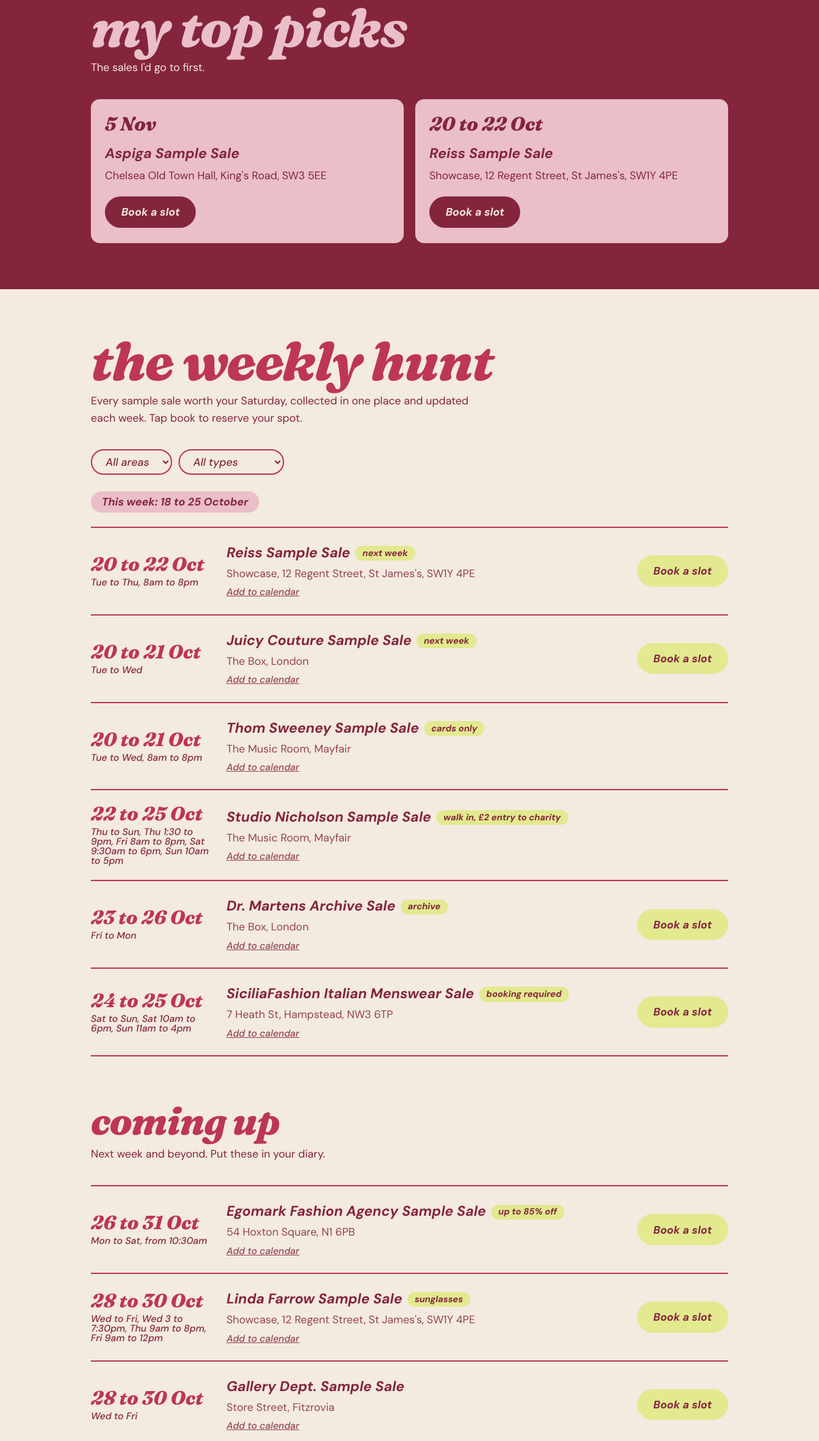
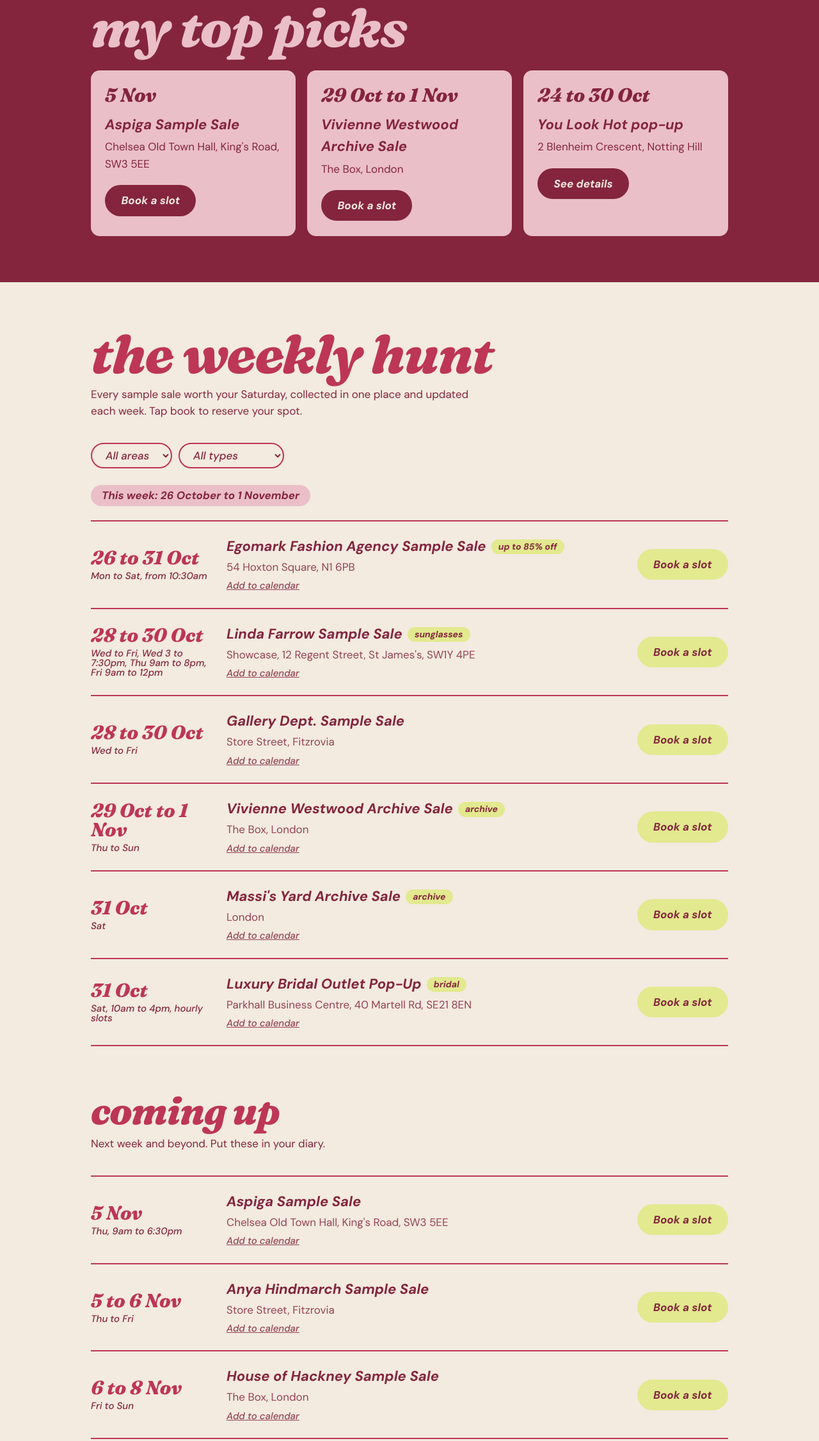
Before and after one commit to elishevastanton1-glitch/ditsyhunt, a plain HTML site: page index.html in a window 1280 px wide. Shown: the part 846-3098 px from the top of the page at 64% size. Drawn offline with Linux system fonts and the light colour scheme; a web font is replaced by a local one.

Commit message:
Add files via upload

```diff
--- a/index.html
+++ b/index.html
@@ -152,7 +152,6 @@
 
 <section class="picks" id="picks"><div class="wrap">
   <h2>my top picks</h2>
-  <p class="sub">The sales I'd go to first.</p>
   <div class="pgrid" id="picksGrid"></div>
 </div></section>
 
@@ -229,28 +228,31 @@
 
 <script>
 /* ============ EDIT THIS EACH WEEK ============ */
-const WEEK_LABEL = "This week: 18 to 25 October";
+const WEEK_LABEL = "This week: 26 October to 1 November";
 const SALES = [
-  {day:"Tue to Thu", date:"20 to 22 Oct", time:"8am to 8pm", brand:"Reiss Sample Sale", area:"central", kinds:["womenswear","menswear"], place:"Showcase, 12 Regent Street, St James's, SW1Y 4PE", tag:"next week", link:"https://www.showcase.co/event/reiss-oct26-uk-rs/attend"},
-  {day:"Tue to Wed", date:"20 to 21 Oct", time:"", brand:"Juicy Couture Sample Sale", area:"", kinds:["womenswear"], place:"The Box, London", tag:"next week", link:"https://thebox-london.com/products/juicy-couture-sample-sale"},
-  {day:"Tue to Wed", date:"20 to 21 Oct", time:"8am to 8pm", brand:"Thom Sweeney Sample Sale", area:"central", kinds:["menswear"], place:"The Music Room, Mayfair", tag:"cards only", link:""},
-  {day:"Thu to Sun", date:"22 to 25 Oct", time:"Thu 1:30 to 9pm, Fri 8am to 8pm, Sat 9:30am to 6pm, Sun 10am to 5pm", brand:"Studio Nicholson Sample Sale", area:"central", kinds:["womenswear","menswear","shoes"], place:"The Music Room, Mayfair", tag:"walk in, £2 entry to charity", link:""},
-  {day:"Fri to Mon", date:"23 to 26 Oct", time:"", brand:"Dr. Martens Archive Sale", area:"", kinds:["shoes","archive"], place:"The Box, London", tag:"archive", link:"https://thebox-london.com/products/2610-dm"},
-  {day:"Sat to Sun", date:"24 to 25 Oct", time:"Sat 10am to 6pm, Sun 11am to 4pm", brand:"SiciliaFashion Italian Menswear Sale", area:"north", kinds:["menswear"], place:"7 Heath St, Hampstead, NW3 6TP", tag:"booking required", link:"https://www.eventbrite.com/e/siciliafashion-exclusive-italian-menswear-sample-sale-hampstead-tickets-2002388962289"},
-];
-const UPCOMING = [
   {day:"Mon to Sat", date:"26 to 31 Oct", time:"from 10:30am", brand:"Egomark Fashion Agency Sample Sale", area:"east", kinds:["womenswear","menswear"], place:"54 Hoxton Square, N1 6PB", tag:"up to 85% off", link:"https://www.eventbrite.com/e/sample-sale-egomark-fashion-agency-tickets-2003199815573"},
   {day:"Wed to Fri", date:"28 to 30 Oct", time:"Wed 3 to 7:30pm, Thu 9am to 8pm, Fri 9am to 12pm", brand:"Linda Farrow Sample Sale", area:"central", kinds:["accessories"], place:"Showcase, 12 Regent Street, St James's, SW1Y 4PE", tag:"sunglasses", link:"https://www.showcase.co/event/linda-farrow-oct26-uk-rs/"},
   {day:"Wed to Fri", date:"28 to 30 Oct", time:"", brand:"Gallery Dept. Sample Sale", area:"central", kinds:[], place:"Store Street, Fitzrovia", tag:"", link:"https://thebox-london.com/products/2610-gd"},
   {day:"Thu to Sun", date:"29 Oct to 1 Nov", time:"", brand:"Vivienne Westwood Archive Sale", area:"", kinds:["archive"], place:"The Box, London", tag:"archive", link:"https://thebox-london.com/products/2610-vw"},
   {day:"Sat", date:"31 Oct", time:"", brand:"Massi's Yard Archive Sale", area:"", kinds:["menswear","archive"], place:"London", tag:"archive", link:"https://www.eventbrite.co.uk/d/united-kingdom--london/sample-sale/"},
   {day:"Sat", date:"31 Oct", time:"10am to 4pm, hourly slots", brand:"Luxury Bridal Outlet Pop-Up", area:"south", kinds:["bridal"], place:"Parkhall Business Centre, 40 Martell Rd, SE21 8EN", tag:"bridal", link:"https://www.eventbrite.co.uk/e/luxury-bridal-outlet-pop-up-sample-sale-tickets-2002892741105"},
+];
+const UPCOMING = [
   {day:"Thu", date:"5 Nov", time:"9am to 6:30pm", brand:"Aspiga Sample Sale", area:"west", kinds:["womenswear"], place:"Chelsea Old Town Hall, King's Road, SW3 5EE", tag:"", link:"https://www.eventbrite.co.uk/e/aspiga-sample-sale-tickets-2003197408373"},
+  {day:"Thu to Fri", date:"5 to 6 Nov", time:"", brand:"Anya Hindmarch Sample Sale", area:"central", kinds:["accessories"], place:"Store Street, Fitzrovia", tag:"", link:"https://thebox-london.com/products/2611-ah"},
+  {day:"Fri to Sun", date:"6 to 8 Nov", time:"", brand:"House of Hackney Sample Sale", area:"", kinds:[], place:"The Box, London", tag:"", link:"https://thebox-london.com/products/2611-hoh"},
   {day:"", date:"6 to 8 Nov", time:"Fri 12 to 7pm, Sat 11 to 4pm, Sun 11 to 2pm", brand:"The Great Divide Sample Sale", area:"east", kinds:[], place:"Unit 4 Tanners Yard, 1-3 Treadway St, E2 6QB", tag:"cash preferred", link:"https://www.eventbrite.co.uk/e/the-great-divide-sample-sale-frizmworks-pendleton-dubbleware-more-tickets-2002629981183"},
+  {day:"Sat to Sun", date:"7 to 8 Nov", time:"", brand:"Shrimps, Aligne & Neous Sample Sale", area:"central", kinds:["womenswear"], place:"Store Street, Fitzrovia", tag:"", link:"https://thebox-london.com/products/2611-san"},
 ];
 const SUBSTACK_URL = "https://ditsyhunt.substack.com/"; // paste your Substack link here when it is ready
 const SUBMIT_LINK = "https://docs.google.com/forms/d/e/1FAIpQLScpoGth3Eqv2leL50pmNeCI43DKx7j7wrDVdazpTfK-wgGE6A/viewform";
 const PAST = [
+  {brand:"Dr. Martens Archive Sale", date:"23 to 26 Oct"},
+  {brand:"SiciliaFashion Italian Menswear Sale", date:"24 to 25 Oct"},
+  {brand:"Studio Nicholson", date:"22 to 25 Oct"},
+  {brand:"Reiss", date:"20 to 22 Oct"},
+  {brand:"Juicy Couture", date:"20 to 21 Oct"},
+  {brand:"Thom Sweeney", date:"20 to 21 Oct"},
   {brand:"YMC Archive Sale", date:"15 to 18 Oct"},
   {brand:"The One & Only Designer Sale", date:"17 Oct"},
   {brand:"Style Fuel", date:"7 to 17 Oct"},
@@ -266,8 +268,11 @@
   {brand:"Dunhill", date:"24 to 26 Sep"},
   {brand:"Stan Ray Archive Sale", date:"23 to 25 Sep"}
 ];
-const TOP_PICKS = ["Aspiga Sample Sale", "Reiss Sample Sale"]; // brand names, written exactly as in the lists
+const TOP_PICKS = ["Aspiga Sample Sale", "Vivienne Westwood Archive Sale", "You Look Hot pop-up"]; // brand names, written exactly as in the lists
 const FINDS = [
+  {title:"Charlotte Tilbury at Harrods", note:"Free games and complimentary beauty services at the Magical Theatre of Beauty Dreams. Last day Tue 27 Oct, Door 6, Brompton Road.", link:"https://www.londonpopupcalendar.com/events/charlotte-tilbury-magical-theatre-of-beauty-dreams-pop-up/"},
+  {title:"Bob Beaut\u00e9 at Liberty", note:"Free goodie bags for the first 100 as the Norwegian brand opens at Liberty. Tue 27 Oct, 12 to 2pm, Regent Street.", link:"https://www.instagram.com/p/DewgGN-IK78/"},
+  {title:"You Look Hot pop-up", note:"A knitwear pop-up in Notting Hill, with Bella Christie jewellery joining until 27 Oct. Open until Fri 30 Oct.", date:"24 to 30 Oct", place:"2 Blenheim Crescent, Notting Hill", label:"See details", link:"https://www.instagram.com/p/DeH0FT8REO3/"},
   {title:"Pre-loved designer pop-up", note:"50 to 80% off Chanel, Prada, Loewe and more. 5 to 7 Nov, White City, £5 tickets.", link:"https://www.eventbrite.co.uk/e/fashion-pop-up-pre-loved-designer-sale-tickets-2002076841728"},
   {title:"Fashion week runway and market", note:"Independent brands on the runway plus a pop-up market. Sat 20 Feb 2027, Kingsland Rd.", link:"https://www.eventbrite.com/e/fashion-show-during-london-fashion-week-tickets-1971483253482"}
 ];
@@ -321,11 +326,11 @@
   clear.hidden = true; draw();
 });
 draw();
-document.getElementById('picksGrid').innerHTML = TOP_PICKS.map(n => ALL.find(s => s.brand === n)).filter(Boolean).map(s => `
+document.getElementById('picksGrid').innerHTML = TOP_PICKS.map(n => ALL.find(s => s.brand === n) || (FINDS.filter(f => f.title === n).map(f => ({brand: f.title, date: f.date || '', place: f.place || '', label: f.label, link: f.link}))[0])).filter(Boolean).map(s => `
   <div class="pick">
     <div class="when">${esc(s.date)}</div>
     <h3>${esc(s.brand)}</h3><p>${esc(s.place)}</p>
-    <a class="pill" href="${esc(s.link)}" target="_blank" rel="noopener">Book a slot</a>
+    <a class="pill" href="${esc(s.link)}" target="_blank" rel="noopener">${esc(s.label || 'Book a slot')}</a>
   </div>`).join('');
 document.getElementById('finds-grid').innerHTML = FINDS.map(f =>
   `<a class="find" href="${esc(f.link)}" target="_blank" rel="noopener"><b>${esc(f.title)}</b><span>${esc(f.note)}</span></a>`).join('');
```
